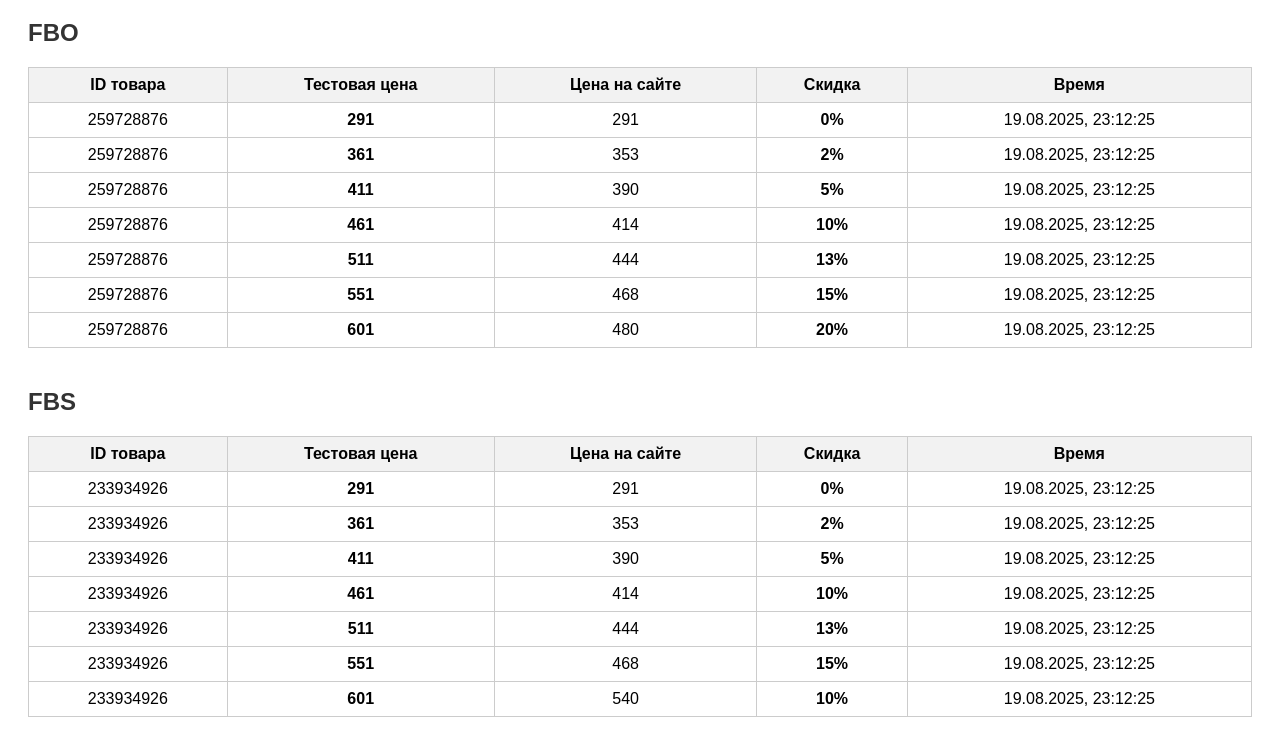
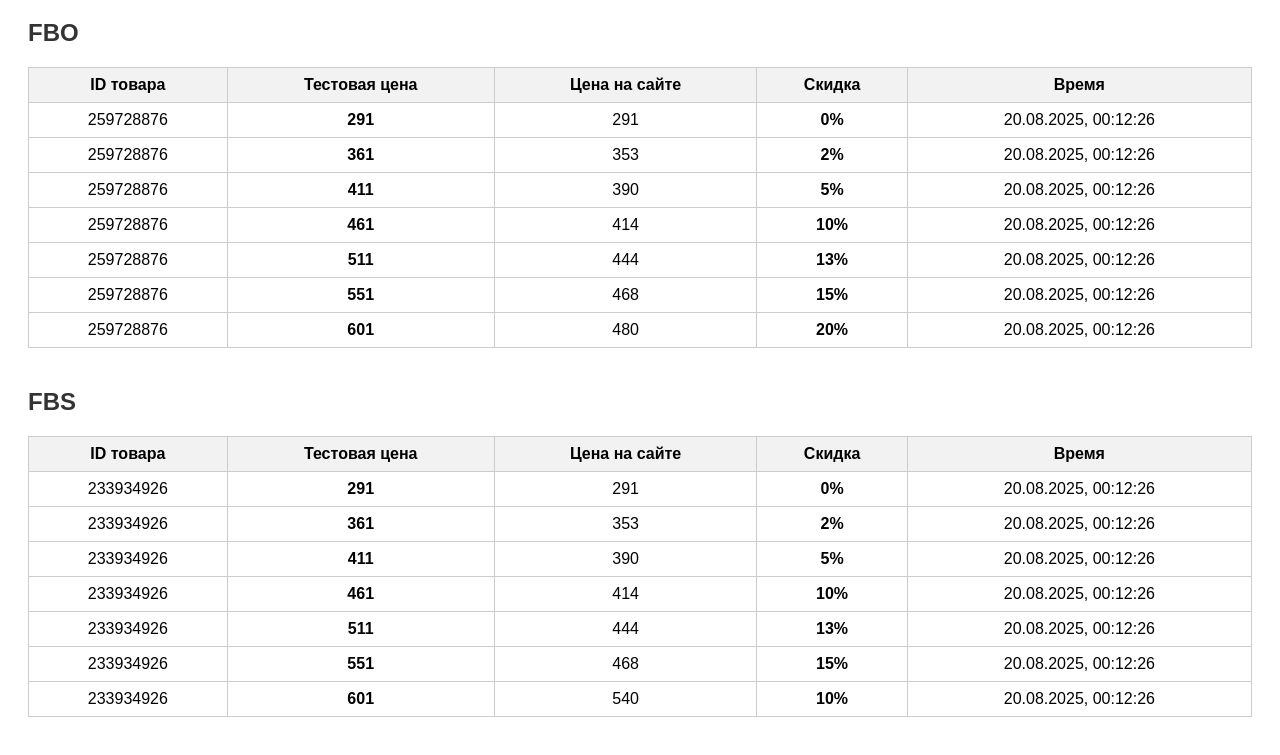
Before and after one commit to ilyakredo/wbDiscountsTracker, a website: page discountsView.html in a window 1280 px wide. Shown: the part 89-844 px from the top of the page. Drawn offline with Linux system fonts and the light colour scheme.

Commit message:
Update discounts.json [auto]

```diff
--- a/discountsView.html
+++ b/discountsView.html
@@ -19,83 +19,83 @@
                 <td><b>291</b></td>
                 <td>291</td>
                 <td><b>0%</b></td>
-                <td>19.08.2025, 23:12:25</td>
+                <td>20.08.2025, 00:12:26</td>
             </tr><tr>
                 <td>259728876</td>
                 <td><b>361</b></td>
                 <td>353</td>
                 <td><b>2%</b></td>
-                <td>19.08.2025, 23:12:25</td>
+                <td>20.08.2025, 00:12:26</td>
             </tr><tr>
                 <td>259728876</td>
                 <td><b>411</b></td>
                 <td>390</td>
                 <td><b>5%</b></td>
-                <td>19.08.2025, 23:12:25</td>
+                <td>20.08.2025, 00:12:26</td>
             </tr><tr>
                 <td>259728876</td>
                 <td><b>461</b></td>
                 <td>414</td>
                 <td><b>10%</b></td>
-                <td>19.08.2025, 23:12:25</td>
+                <td>20.08.2025, 00:12:26</td>
             </tr><tr>
                 <td>259728876</td>
                 <td><b>511</b></td>
                 <td>444</td>
                 <td><b>13%</b></td>
-                <td>19.08.2025, 23:12:25</td>
+                <td>20.08.2025, 00:12:26</td>
             </tr><tr>
                 <td>259728876</td>
                 <td><b>551</b></td>
                 <td>468</td>
                 <td><b>15%</b></td>
-                <td>19.08.2025, 23:12:25</td>
+                <td>20.08.2025, 00:12:26</td>
             </tr><tr>
                 <td>259728876</td>
                 <td><b>601</b></td>
                 <td>480</td>
                 <td><b>20%</b></td>
-                <td>19.08.2025, 23:12:25</td>
+                <td>20.08.2025, 00:12:26</td>
             </tr></table><h2>FBS</h2><table><tr><th>ID товара</th><th>Тестовая цена</th><th>Цена на сайте</th><th>Скидка</th><th>Время</th></tr><tr>
                 <td>233934926</td>
                 <td><b>291</b></td>
                 <td>291</td>
                 <td><b>0%</b></td>
-                <td>19.08.2025, 23:12:25</td>
+                <td>20.08.2025, 00:12:26</td>
             </tr><tr>
                 <td>233934926</td>
                 <td><b>361</b></td>
                 <td>353</td>
                 <td><b>2%</b></td>
-                <td>19.08.2025, 23:12:25</td>
+                <td>20.08.2025, 00:12:26</td>
             </tr><tr>
                 <td>233934926</td>
                 <td><b>411</b></td>
                 <td>390</td>
                 <td><b>5%</b></td>
-                <td>19.08.2025, 23:12:25</td>
+                <td>20.08.2025, 00:12:26</td>
             </tr><tr>
                 <td>233934926</td>
                 <td><b>461</b></td>
                 <td>414</td>
                 <td><b>10%</b></td>
-                <td>19.08.2025, 23:12:25</td>
+                <td>20.08.2025, 00:12:26</td>
             </tr><tr>
                 <td>233934926</td>
                 <td><b>511</b></td>
                 <td>444</td>
                 <td><b>13%</b></td>
-                <td>19.08.2025, 23:12:25</td>
+                <td>20.08.2025, 00:12:26</td>
             </tr><tr>
                 <td>233934926</td>
                 <td><b>551</b></td>
                 <td>468</td>
                 <td><b>15%</b></td>
-                <td>19.08.2025, 23:12:25</td>
+                <td>20.08.2025, 00:12:26</td>
             </tr><tr>
                 <td>233934926</td>
                 <td><b>601</b></td>
                 <td>540</td>
                 <td><b>10%</b></td>
-                <td>19.08.2025, 23:12:25</td>
+                <td>20.08.2025, 00:12:26</td>
             </tr></table></body></html>
```
